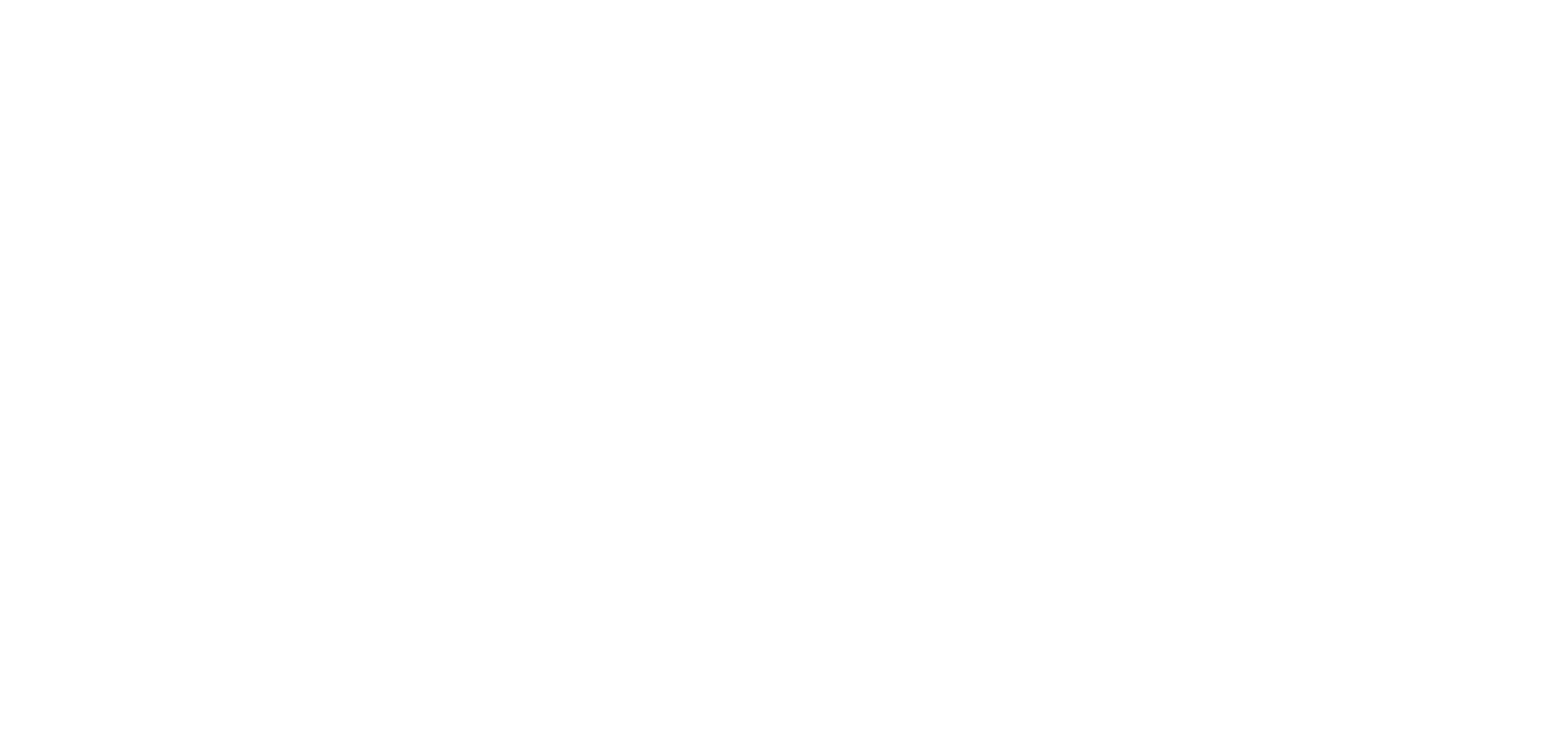
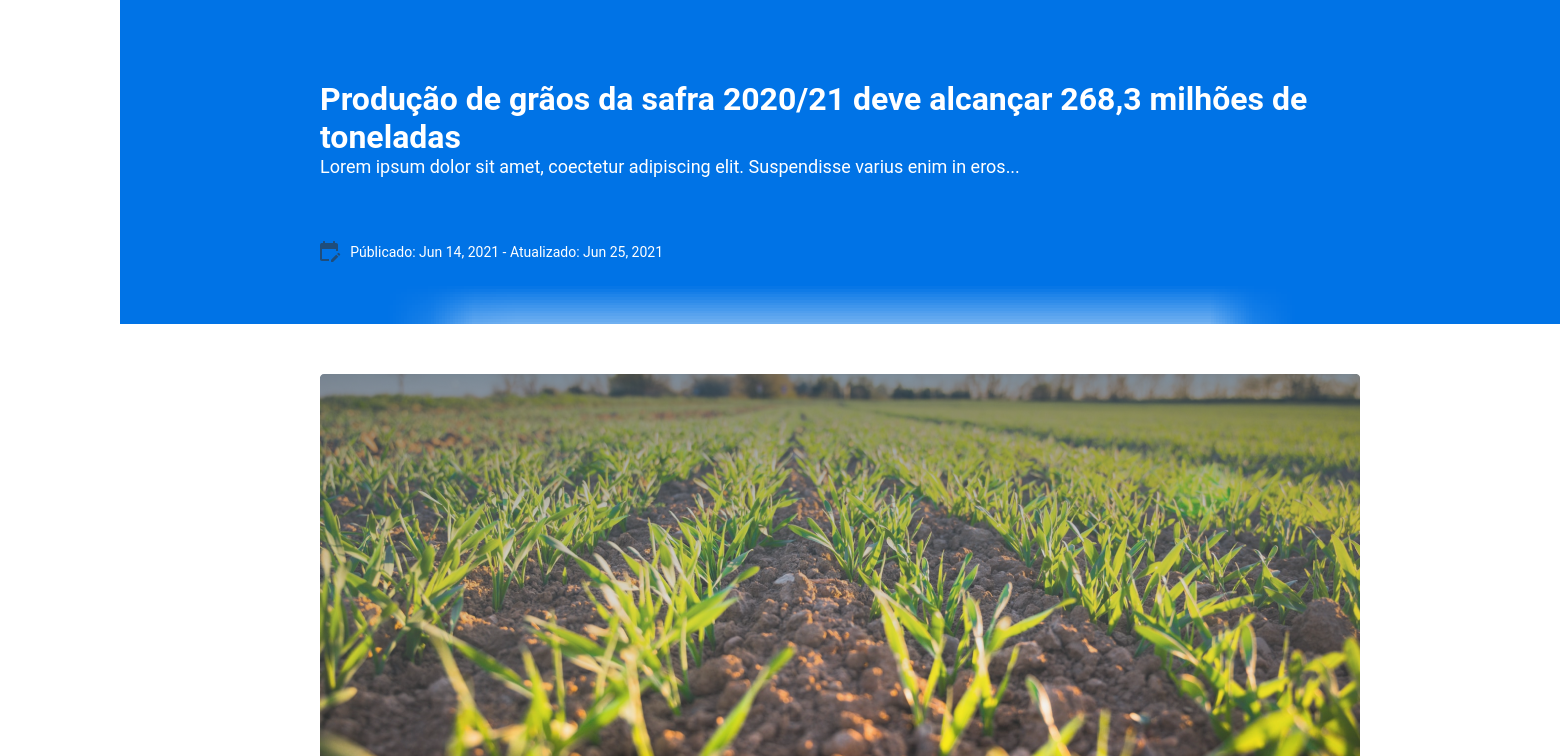
Before and after one commit to eeduardoliveira/Desafio-DC4G, a React (Create React App) app: page /news/1 in a window 1280 px wide. Before the commit this address had no page. Shown: the top 756 px of the page, 1560 px wide, since content can reach past the window. Built offline with nearby package versions, Linux system fonts and the light colour scheme.

Commit message:
Trazendo as noticias da API
Utilizando o map conseguimos replicar a box com a noticia quantas vezes for necessária,

```diff
--- a/src/pages/LastNews/index.js
+++ b/src/pages/LastNews/index.js
@@ -39,16 +39,16 @@ export function LastNews(){
                 return (
                 <Item >
                     <ContentItem>
-                        <Imagem><Img  src="#" alt="photo"/></Imagem>
+                        <Imagem><Img  src={item.imagem_destaque_url} alt={item.descricao_imagem}/></Imagem>
                         <News>
-                            <Category><strong>Category</strong></Category>
-                            <TitleMaterial><Link href="./news" alt="link"> Title </Link></TitleMaterial>
+                            <Category><strong>{item.categoria_titulo}</strong></Category>
+                            <TitleMaterial><Link  href="news/${Item.slug}" alt="link"> {item.titulo} </Link></TitleMaterial>
                             <Description>
-                                <p>LmORARfEVT1iyjwN</p>
+                                <p>{item.resumo}</p>
                             </Description>
                             <Data>
                                 <img src={calender} alt="calender" />
-                                <span>  Publicado: 14 -  Atualizado: 15 </span>
+                                <span>  Publicado: {item.created_at} -  Atualizado: {item.updated_at} </span>
                             </Data>
                         </News>
                     </ContentItem>
@@ -56,7 +56,6 @@ export function LastNews(){
                 )
                }   )
             }
-
         </List>
         {/* PAGINAÇÃO */}
         <Pagination>
--- a/src/pages/News/index.js
+++ b/src/pages/News/index.js
@@ -4,6 +4,8 @@ import  facebook from './images/facebook.png'
 import  wpp from './images/whatsapp.png'
 import  twitter from './images/twitter.png'
 import  ref from './images/link.png'
+import calender from './images/Vector.png'
+
 export function News(){
   return(
       <>
@@ -13,7 +15,7 @@ export function News(){
         <h1>Produção de grãos da safra 2020/21 deve alcançar 268,3 milhões de toneladas</h1>
         <p> Lorem ipsum dolor sit amet, coectetur adipiscing elit. Suspendisse varius enim in eros... </p>
       <Data>
-             <img src="#" alt="calender" />
+             <img src={calender} alt="calender" />
             <span>  Públicado: Jun 14, 2021  -  Atualizado: Jun 25, 2021</span>
       </Data>
       <div>
--- a/src/routes/index.js
+++ b/src/routes/index.js
@@ -5,8 +5,8 @@ import { Routes as Switch, Route} from "react-router-dom";
 export function Routes() {
     return  (
         <Switch>
-            <Route path="/lastnews" element= {<LastNews />} />
-            <Route path="/news" element= {<News />} />
+            <Route path="/" element= {<LastNews />} />
+            <Route path="/news/:slug" element= {<News />} />
         </Switch>
     );
 }
```
